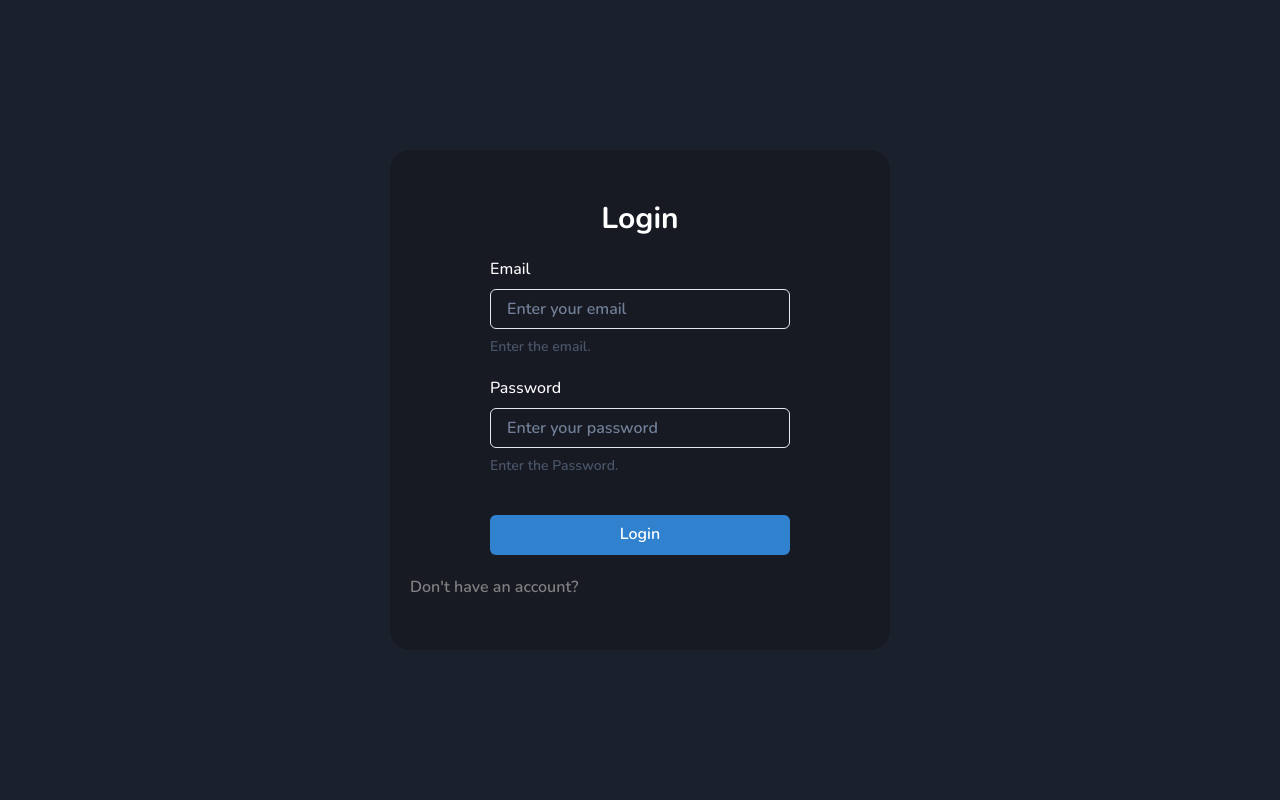
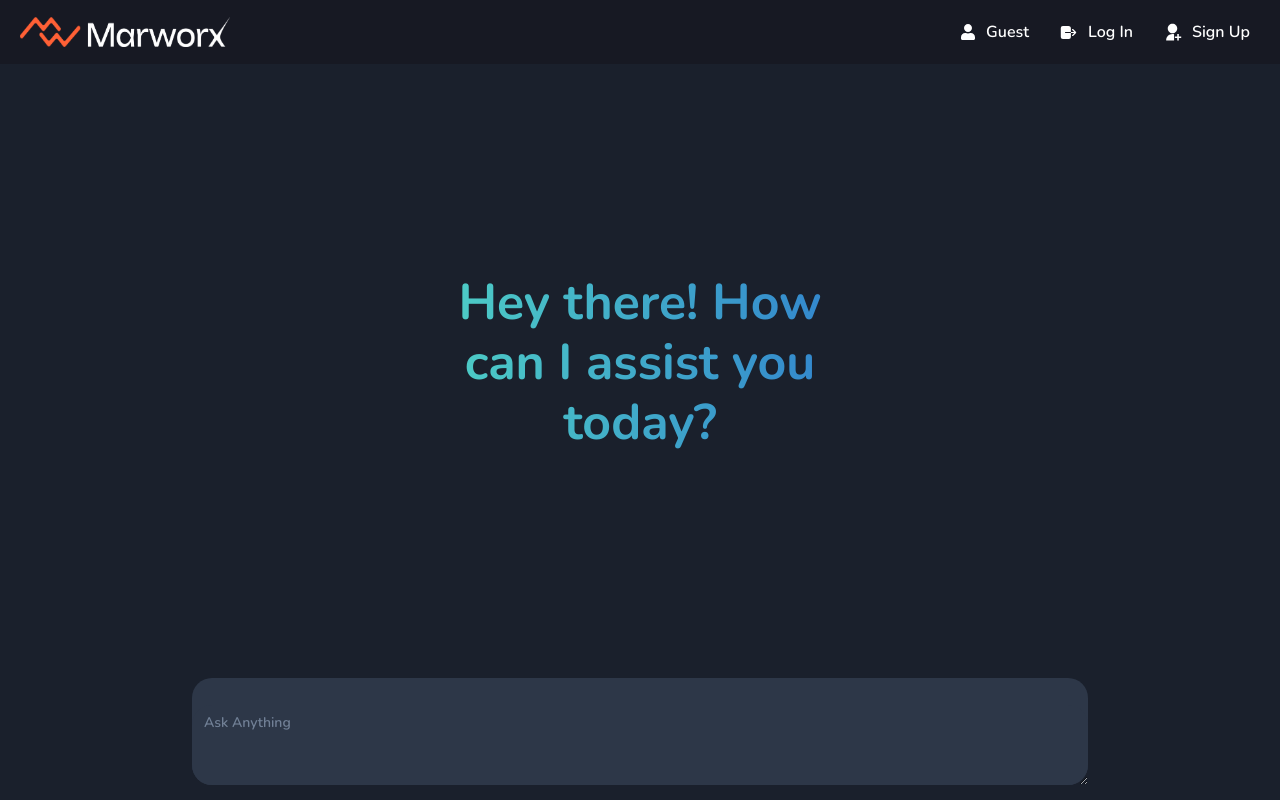
Before and after one commit to KnightDeveloper123/marworx_chatbot, a React (Vite) app: page / in a window 1280 px wide. Built offline with nearby package versions, Linux system fonts and the light colour scheme.

Commit message:
Add Guest

```diff
--- a/src/App.jsx
+++ b/src/App.jsx
@@ -1,6 +1,6 @@
 import { Flex, Spinner } from '@chakra-ui/react'
 import { HashRouter as Router, Routes, Route } from 'react-router-dom';
-import React,{ lazy, Suspense } from 'react';
+import React, { lazy, Suspense } from 'react';
 import './App.css'
 
 
@@ -9,6 +9,7 @@ import './App.css'
 import Layout from './components/user/Layout';
 import SignUp from './components/user/SignUp';
 import AdminLayout from './components/admin/Layout';
+import Guest from './components/user/Guest';
 // import UserProfile from './components/admin/UserProfile';
 
 
@@ -42,7 +43,7 @@ function App() {
         <Routes>
           {/* Admin Routes */}
           <Route exact path="/admin" element={<Login />} />
-        <Route  path="/admin/*" element={<AdminLayout />}>
+          <Route path="/admin/*" element={<AdminLayout />}>
             <Route path="dashboard" element={<AdminDashboard />} />
             <Route path="employee" element={<Employee />} />
             <Route path="queries" element={<Queries />} />
@@ -52,10 +53,10 @@ function App() {
           </Route>
 
           {/* User Routes */}
-        <Route path="/" element={<UserLogin />} />
+          <Route path="/" element={<Guest />} />
+          <Route path="/login" element={<UserLogin />} />
           <Route path="/signup" element={<SignUp />} />
           <Route path="/*" element={<Layout />}>
-          <Route path="guestmode" element={<MainPage />} />
             <Route path=":userid" element={<MainPage />} />
             <Route path=":userid/:id" element={<MainPage />} />
           </Route>
--- /dev/null
+++ b/src/components/user/Guest.jsx
@@ -0,0 +1,246 @@
+import { Box, Button, Flex, Heading, Icon, Image, Menu, Modal, ModalBody, ModalContent, ModalFooter, ModalHeader, ModalOverlay, Text, Textarea, useDisclosure } from "@chakra-ui/react";
+import React, { useEffect, useRef, useState } from "react";
+import axios from 'axios';
+import { VscSend } from "react-icons/vsc";
+import { FaUser } from "react-icons/fa";
+import { useNavigate } from "react-router-dom";
+import { IoLogOut } from "react-icons/io5";
+import { RiUserAddFill } from "react-icons/ri";
+import logo from "../../assets/logo.webp";
+
+const Guest = () => {
+    const [value, setValue] = useState("");
+    const [allchats, setAllchats] = useState([]);
+    const [loading, setLoading] = useState(false);
+    const [showHeading, setShowHeading] = useState(true);
+
+    const bottomRef = useRef(null);
+
+    const navigate = useNavigate();
+
+    const { isOpen, onOpen, onClose } = useDisclosure();
+
+    const handleSubmit = async (event) => {
+        event.preventDefault();
+        const message = { message: value, sender: "user" };
+        const updatedChats = [...allchats, message];
+
+        setAllchats(updatedChats);
+
+        setValue("");
+        setLoading(true);
+
+        try {
+            const res = await axios.get(`http://216.10.251.154:5000/get_info?query=${value}`, {
+                headers: {
+                    "Content-Type": "application/json"
+                }
+            });
+
+            if (res) setLoading(false);
+            setAllchats((prevchats) => [
+                ...prevchats,
+                { message: res.data.response || "No response received", sender: "bot" }
+            ]);
+
+        } catch (error) {
+            console.error("Error fetching response", error);
+            setAllchats((prevchats) => [
+                ...prevchats,
+                { message: "I am not able to find", sender: "bot" }
+            ]);
+            if (error.message) {
+                setLoading(false);
+            }
+        }
+    };
+
+
+    useEffect(() => {
+        bottomRef.current?.scrollIntoView({ behavior: "smooth" });
+    }, [allchats]);
+
+    // console.log(allchats.length);
+    useEffect(() => {
+        if (allchats.length === 7) {
+            onOpen();
+        }
+        if(allchats.length > 0){
+            setShowHeading(false);
+        }
+    }, [allchats, onOpen]);
+
+
+
+
+    return (
+
+
+
+        <Flex zIndex={1} h="100vh" bgColor="#1A202C" flexDir="column" justifyContent="space-between" alignItems={'center'} gap={4} >
+            <Flex bg={'#171923'} h={'90px'} w={'100%'} >
+                <Flex justifyContent={'center'} alignItems={'center'} ml={{md:'20px' , base:'0px'}}>
+                    <Image src={logo}  h={{md:'30px',base:'20px'}} />
+                </Flex>
+                <Flex bg={'#171923'} w={'100%'} justifyContent={'flex-end'} alignItems={'center'}>
+                    <Menu >
+                        <FaUser color="white" /> <Text color={'white'} ml={{md:'10px' , base:'5px'}} mr={{md:'30px',base:'10px'}}> Guest </Text>
+                        <IoLogOut color="white" size={19} />  <Text cursor={'pointer'} onClick={() => navigate('/login')} color={'white'} ml={{md:'10px' , base:'5px'}} mr={{md:'30px',base:'10px'}}>Log In</Text>
+                        <RiUserAddFill color="white" size={19} /> <Text color={'white'} ml={{md:'10px' , base:'5px'}} mr={{md:'30px',base:'10px'}} cursor={'pointer'} onClick={() => navigate('/signup')}> Sign Up </Text>
+                    </Menu>
+
+                </Flex>
+            </Flex>
+
+            <Modal isOpen={isOpen} isCentered closeOnOverlayClick={false}>
+                <ModalOverlay />
+                <ModalContent bgColor={'#1A202C'} color={'white'}>
+                    <ModalHeader>Chat Limit Exceeded </ModalHeader>
+                    {/* <ModalCloseButton /> */}
+                    <ModalBody>
+                        Your chat session limit has been reached. Kindly log in to unlock unlimited access.
+                    </ModalBody>
+                    <ModalFooter>
+                        <Button onClick={() => { navigate('/login'); onClose(); }} colorScheme="blue" mr={3}>Log in</Button>
+                    </ModalFooter>
+                </ModalContent>
+            </Modal>
+
+            <Flex
+                bg={"#1A202C"}
+                h={"100%"}
+                flexDir={"column"}
+                overflowY={"auto"}
+
+                w={{ md: "70%", base: "100%" }}
+                p={4}
+                sx={{
+                    "&::-webkit-scrollbar": {
+                        width: "8px",
+                    },
+                    "&::-webkit-scrollbar-track": {
+                        background: "#2D3748",
+                        borderRadius: "10px",
+                    },
+                    "&::-webkit-scrollbar-thumb": {
+                        background: "#4A5568",
+                        borderRadius: "10px",
+                    },
+                    "&::-webkit-scrollbar-thumb:hover": {
+                        background: "#718096",
+                    },
+                }}
+            >
+
+
+                {showHeading && (
+                <Flex justifyContent={'center'} alignItems={'center'} h={"full"}>
+                    <Heading
+                        size="lg"
+                        fontSize={{ base: "30px", md: "50px" }}
+                        color="white"
+                        textAlign="center"
+                        fontWeight="bold"
+                        bgGradient="linear(to-r, teal.300, blue.500)"
+                        bgClip="text"
+                        mb={4}
+                        w={"50%"}
+                    >
+                        Hey there! How can I assist you today?
+                    </Heading>
+                </Flex>
+)}
+
+                {allchats.map((chat, index) => (
+
+                    <Box
+                        key={index}
+                        alignSelf={chat.sender === "user" ? "flex-end" : "flex-start"}
+                        bg={chat.sender === "user" ? "#4A90E2" : "#2D3748"}
+                        color="white"
+                        borderRadius="20px"
+                        p="10px"
+                        maxW="60%"
+                        my="8px"
+                        boxShadow="md"
+
+                    >
+                        {/* {console.log(chat.message)} */}
+                        {/* <Text>{chat.message}</Text> |||  */}
+                        {chat.sender === "bot" && index === allchats.length - 1 ? (
+                            <Text>{chat.message}</Text>
+
+                        ) : (
+                            <Text>{chat.message}</Text>
+                        )}
+
+
+                    </Box>
+                )
+                )}
+
+                {loading && (
+                    <Box
+                        alignSelf="flex-start"
+                        bg="#2D3748"
+                        color="white"
+                        borderRadius="20px"
+                        p="10px"
+                        maxW="60%"
+                        my="8px"
+                        boxShadow="md"
+
+                    >
+                        <Box className="loader"></Box>
+                    </Box>
+                )}
+
+                <div ref={bottomRef}></div>
+            </Flex>
+
+
+
+            <Flex bg={'#2D3748'} color={'white'} h={'150px'} w={{ md: '70%', base: '90%' }} borderRadius="20px" mb="15px" zIndex="20" flexDirection="column-reverse" >
+                <Flex justifyContent="flex-end">
+                    {value.length > 0 ? <Button w="40px" h="40px" color={"white"} bg="#171923" borderRadius="100%" m="5px"
+                        _hover={{ bg: "#4A90E2" }}
+                        onClick={handleSubmit}>
+
+                        <Icon as={VscSend} boxSize={4} />
+
+                    </Button> : " "}
+
+                </Flex>
+                <Textarea
+                    placeholder="Ask Anything"
+                    size="sm"
+                    border={"none"}
+                    resize="vertical"
+                    borderRadius="20px"
+                    _focus={{ outline: "none", boxShadow: "none", borderColor: "transparent" }}
+                    overflowY="auto"
+                    onChange={(e) => setValue(e.target.value)}
+                    value={value}
+                    onKeyDown={(event) => {
+                        if (event.key === "Enter" && !event.shiftKey) {
+                            event.preventDefault();
+                            if (value.trim() !== "") {
+                                handleSubmit(event);
+                            }
+                        }
+                    }}
+                    sx={{
+                        "&::-webkit-scrollbar": {
+                            display: "none",
+                        },
+                        "-ms-overflow-style": "nsetValueone",
+                        "scrollbar-width": "none",
+                    }}
+                />
+            </Flex>
+        </Flex>
+
+    );
+};
+
+export default Guest;
--- a/src/components/user/SignUp.jsx
+++ b/src/components/user/SignUp.jsx
@@ -5,6 +5,7 @@ import axios from "axios";
 import { useForm } from "react-hook-form";
 import { useNavigate } from "react-router-dom";
 import React from "react";
+import { ArrowBackIcon } from "@chakra-ui/icons";
 
 const APP_URL = import.meta.env.VITE_BACKEND_URL
 
@@ -37,7 +38,7 @@ const SignUp = () => {
                     position: "top",
                     isClosable: true,
                 });
-                navigate("/");
+                navigate("/login");
             }
         } catch (err) {
             console.error(err);
@@ -55,6 +56,9 @@ const SignUp = () => {
     return (
         <Box h="100vh" bg="#1A202C">
             <Flex h="100vh" justifyContent="center" alignItems="center">
+                <Flex top={"40px"} left="40px" position="absolute">
+                <Button colorScheme='blue' onClick={() => navigate("/")}><ArrowBackIcon fontSize={"20px"}/></Button>
+                </Flex>
                 <Flex
                     h="600px" w="500px" bg="#171923" color="white"
                     justifyContent="center" alignItems="center"
@@ -113,7 +117,7 @@ const SignUp = () => {
                         </Button>
                     </form>
 
-                    <Text mt="4" color="gray" cursor="pointer" onClick={() => navigate("/")}>
+                    <Text mt="4" color="gray" cursor="pointer" onClick={() => navigate("/login")}>
                         Already have an account? Log in
                     </Text>
                 </Flex>
--- a/src/components/user/UserLogin.jsx
+++ b/src/components/user/UserLogin.jsx
@@ -16,6 +16,7 @@ import axios from "axios";
 import { useNavigate } from "react-router-dom";
 import { AppContext } from "../context/AppContext";
 import { useToast } from "@chakra-ui/react";
+import { ArrowBackIcon } from "@chakra-ui/icons";
 
 const UserLogin = () => {
   const { register, handleSubmit, formState: { errors } } = useForm();
@@ -71,6 +72,9 @@ const UserLogin = () => {
   return (
     <Box h="100vh" bg="#1A202C">
       <Flex h="100vh" justifyContent="center" alignItems="center">
+        <Flex top={"40px"} left="40px" position="absolute">
+                        <Button colorScheme='blue' onClick={() => navigate("/")}><ArrowBackIcon fontSize={"20px"}   /></Button>
+                        </Flex>
         <Flex
           h="500px"
           w="500px"
```
Also changed, not shown: src/assets/logo.webp (added). Lines whose indentation alone changed are shown as unchanged.
